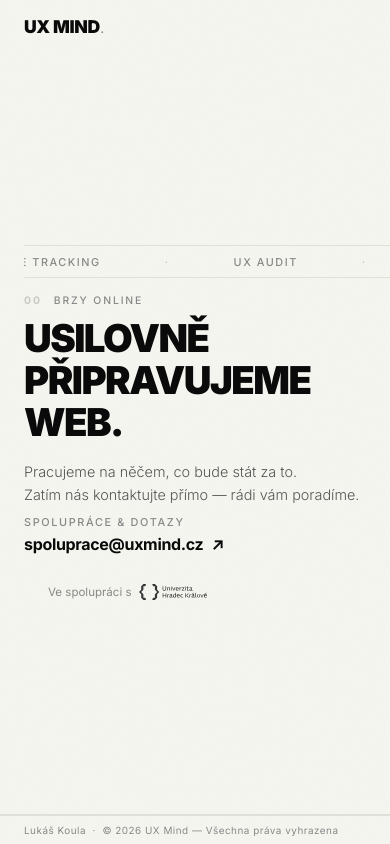
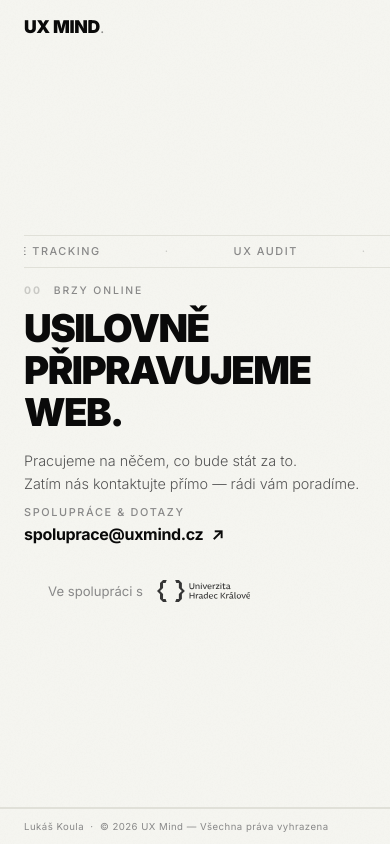
Before and after one commit to Sonyx9/ux-docasna, a plain HTML site: page index.html in a window 390 px wide. Shown: the top 844 px of the page. Drawn offline with Linux system fonts and the light colour scheme.

Commit message:
Fix footer-bottom mobile overflow, revert uhk-logo size

```diff
--- a/index.html
+++ b/index.html
@@ -370,26 +370,20 @@
     @media (max-width: 600px) {
       .deco-grid { display: none; }
 
-      .footer-collab {
-        padding: 0.6rem 1.5rem 0.4rem;
-        font-size: 0.72rem;
-        gap: 0.5rem;
-      }
-
-      .uhk-logo {
-        height: 16px !important;
-      }
-
       .footer-bottom {
-        padding: 0.5rem 1.5rem;
-        grid-template-columns: 1fr;
+        padding: 0.6rem 1.5rem;
+        display: flex;
+        flex-direction: column;
+        align-items: flex-start;
+        gap: 0.2rem;
       }
 
       .footer-left {
-        font-size: 0.62rem;
+        font-size: 0.6rem;
         white-space: normal;
         overflow: visible;
         text-overflow: unset;
+        line-height: 1.6;
       }
     }
 
```
